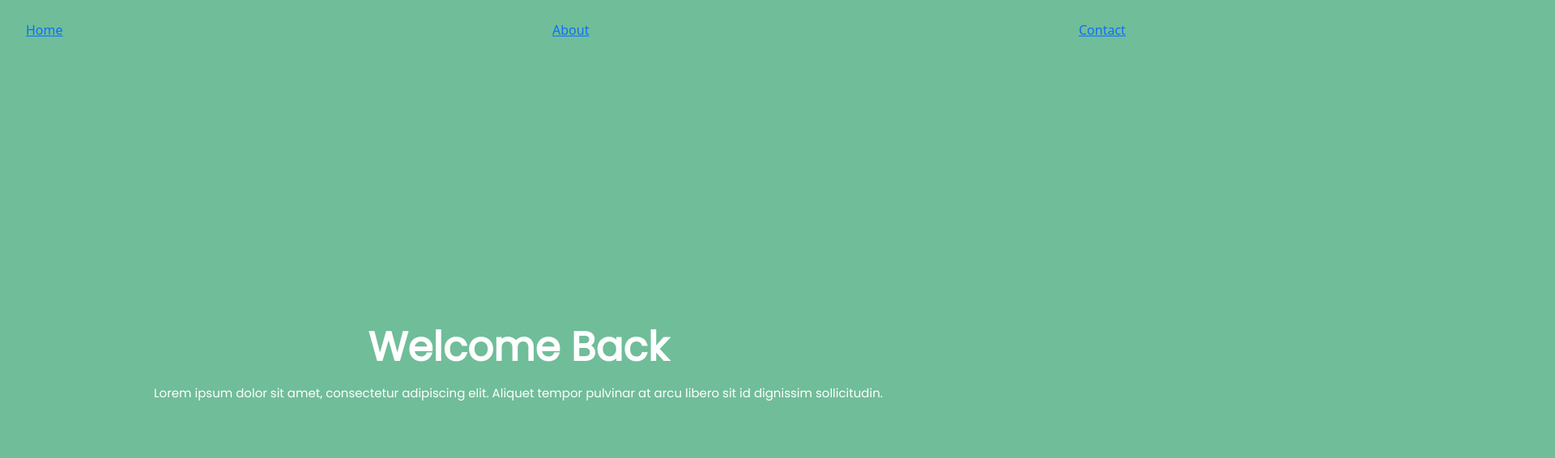
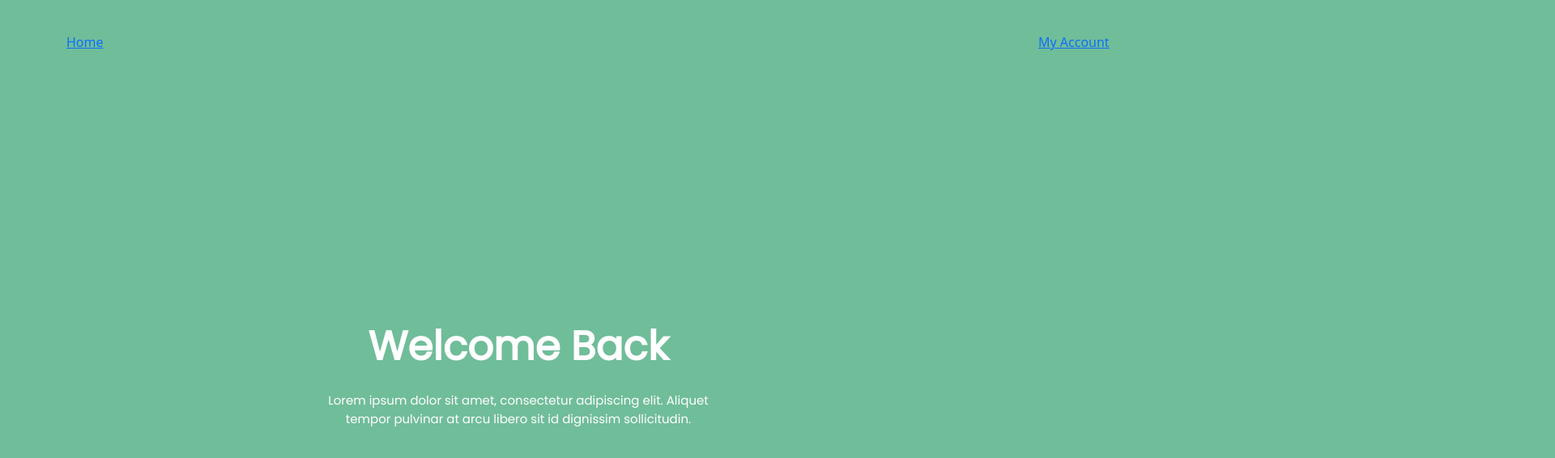
Before and after one commit to DMar35/CS411-Project, a React (Create React App) app in the folder my-react-app/: page /home in a window 1280 px wide. Shown: the top 566 px of the page at 81% size, 1920 px wide, since content can reach past the window. Built offline with nearby package versions, Linux system fonts and the light colour scheme.

Commit message:
Updated Navbar

```diff
--- a/my-react-app/src/components/NavBar.js
+++ b/my-react-app/src/components/NavBar.js
@@ -9,13 +9,10 @@ const NavBar = () => {
         <nav className="test">
             <ul className="test">
                 <li>
-                    <a href="/login">Home</a>
+                    <a href="/home">Home</a>
                 </li>
                 <li>
-                    <a href="/register">About</a>
-                </li>
-                <li>
-                    <a href="#">Contact</a>
+                    <a href="#">My Account</a>
                 </li>
             </ul>
         </nav>
--- a/my-react-app/src/components/styles.css
+++ b/my-react-app/src/components/styles.css
@@ -4,10 +4,11 @@
 }
 
 li {
-    padding-right: 650px;
-    padding-top: 25px;
+    padding-top: 40px;
     list-style: none;
-    width: 500px;
+    width: 300px;
+    padding-left: 50px;
+    margin-right: 900px;
 }
 
 .main-login{
@@ -27,6 +28,7 @@ li {
 	font-family: 'Poppins';
 	font-size: 50px;
     color: white;
+    margin-bottom: 10px;
 }
 
 .description{
@@ -49,4 +51,5 @@ li {
 	margin-top: 0px;
     margin-bottom: 40px;
     color: white;
+    width: 500px;
 }
```
